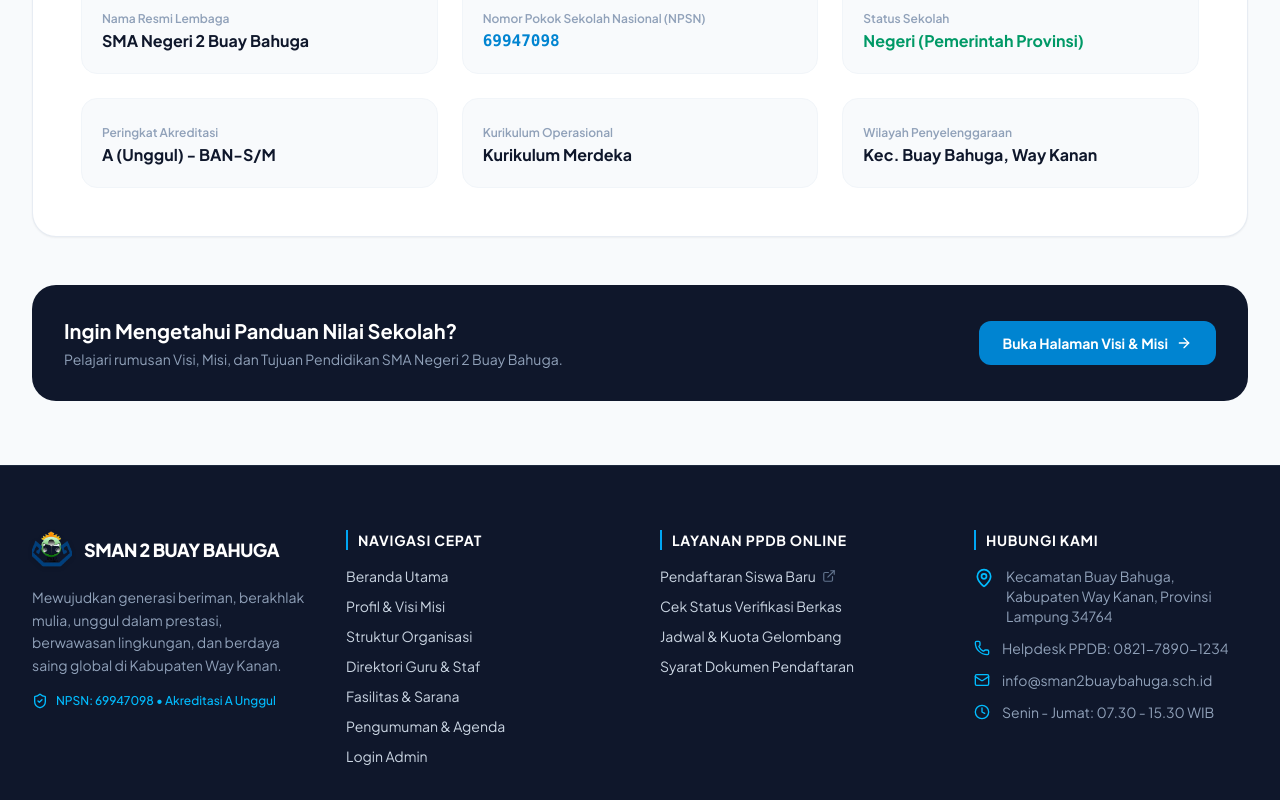
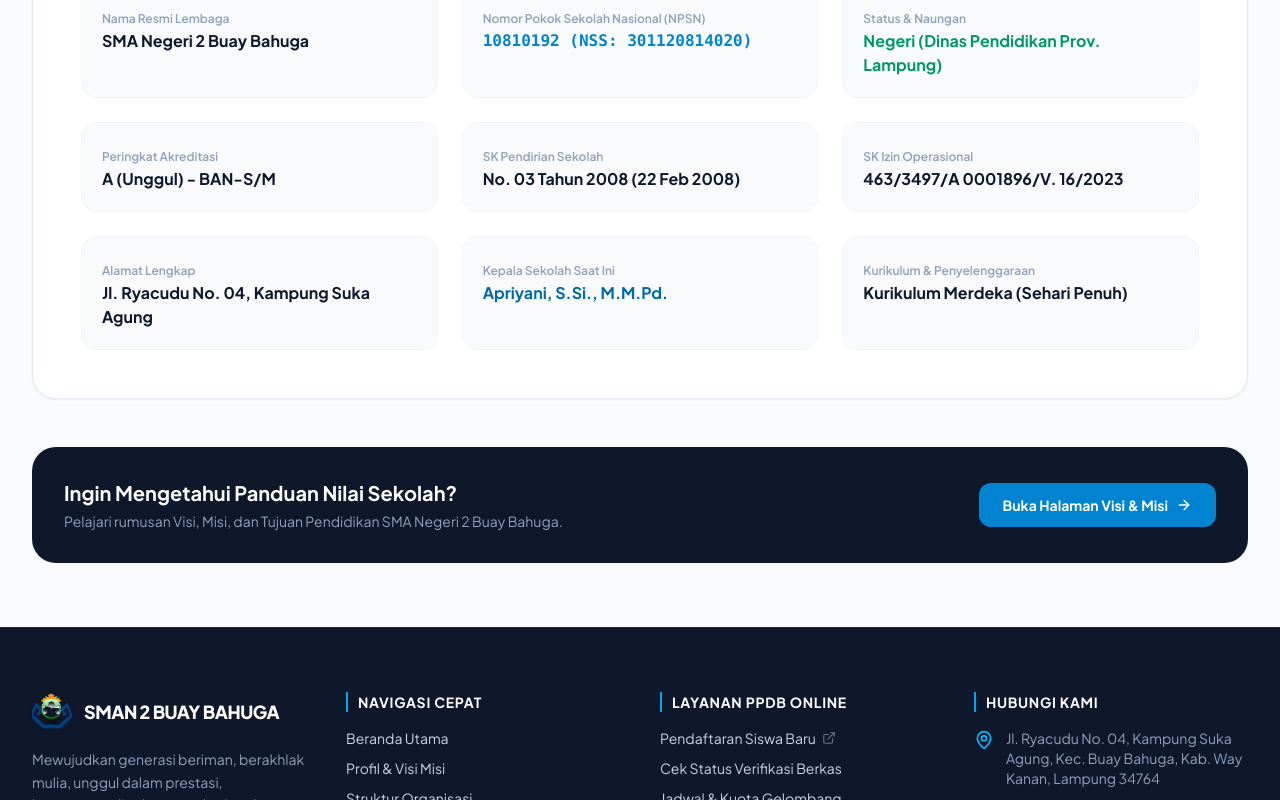
Before and after one commit to dharmamudita/smanegeri2buaybahuga, a Next.js app: page /profil/tentang in a window 1280 px wide. Shown: the part 1200-2000 px from the top of the page. Built offline with nearby package versions, Linux system fonts and the light colour scheme; no server answers.

Commit message:
feat(data): populate official Kemendikbud & Dapodik factual data for SMAN 2 Buay Bahuga

```diff
--- a/src/app/informasi/kontak/page.tsx
+++ b/src/app/informasi/kontak/page.tsx
@@ -62,9 +62,9 @@
               <div className="space-y-1">
                 <h3 className="font-extrabold text-slate-900 text-base">Alamat Kampus Sekolah</h3>
                 <p className="text-xs sm:text-sm text-slate-600 leading-relaxed">
-                  Kecamatan Buay Bahuga, Kabupaten Way Kanan, Provinsi Lampung, Kode Pos 34764
+                  Jl. Ryacudu No. 04, Kampung Suka Agung, Kec. Buay Bahuga, Kab. Way Kanan, Lampung 34764
                 </p>
-                <div className="pt-1 text-[11px] font-mono text-slate-400">NPSN: 69947098</div>
+                <div className="pt-1 text-[11px] font-mono text-slate-400">NPSN: 10810192 • NSS: 301120814020</div>
               </div>
             </div>
 
@@ -74,13 +74,13 @@
                 <Phone className="w-6 h-6" />
               </div>
               <div className="space-y-2 flex-1">
-                <h3 className="font-extrabold text-slate-900 text-base">Telepon & WhatsApp Helpdesk</h3>
+                <h3 className="font-extrabold text-slate-900 text-base">Telepon & WhatsApp Layanan</h3>
                 <p className="text-xs sm:text-sm text-slate-600">
-                  0821-7890-1234 (Panitia Layanan PPDB)
+                  0852-6337-6378 (Layanan Sekolah & Panitia PPDB)
                 </p>
                 <div>
                   <a
-                    href="https://wa.me/6282178901234"
+                    href="https://wa.me/6285263376378"
                     target="_blank"
                     rel="noopener noreferrer"
                     className="inline-flex items-center gap-2 px-4 py-2 rounded-xl bg-emerald-600 hover:bg-emerald-500 text-white text-xs font-bold transition shadow-xs"
@@ -100,7 +100,7 @@
               <div className="space-y-1">
                 <h3 className="font-extrabold text-slate-900 text-base">Surat Elektronik Resmi</h3>
                 <p className="text-xs sm:text-sm text-slate-600">
-                  info@sman2buaybahuga.sch.id
+                  sman2buaybahuga@gmail.com
                 </p>
                 <span className="text-[11px] text-slate-400">Respon maksimal 1x24 jam hari kerja</span>
               </div>
--- a/src/app/page.tsx
+++ b/src/app/page.tsx
@@ -177,14 +177,14 @@
       <section className="max-w-7xl mx-auto px-4 sm:px-6 lg:px-8 -mt-12">
         <div className="grid grid-cols-2 md:grid-cols-4 gap-4 sm:gap-6">
           <div className="p-6 rounded-3xl bg-white border border-slate-200/80 shadow-sm text-center space-y-1">
-            <div className="text-3xl sm:text-4xl font-black text-sky-600">450+</div>
+            <div className="text-3xl sm:text-4xl font-black text-sky-600">980+</div>
             <div className="text-sm font-bold text-slate-800">Siswa Aktif</div>
-            <div className="text-xs text-slate-500">Tersebar di Fase E & F</div>
+            <div className="text-xs text-slate-500">29 Rombongan Belajar</div>
           </div>
 
           <div className="p-6 rounded-3xl bg-white border border-slate-200/80 shadow-sm text-center space-y-1">
-            <div className="text-3xl sm:text-4xl font-black text-sky-600">32+</div>
-            <div className="text-sm font-bold text-slate-800">Pendidik & Staf</div>
+            <div className="text-3xl sm:text-4xl font-black text-sky-600">47</div>
+            <div className="text-sm font-bold text-slate-800">Pendidik & Tenaga Kependidikan</div>
             <div className="text-xs text-slate-500">Kualifikasi S1 & S2</div>
           </div>
 
@@ -216,9 +216,9 @@
                 <School className="w-16 h-16 sm:w-20 sm:h-20 text-sky-400" />
               </div>
               <div>
-                <h3 className="text-lg font-bold text-white">Drs. H. Mulyadi, M.Pd.</h3>
+                <h3 className="text-lg font-bold text-white">Apriyani, S.Si., M.M.Pd.</h3>
                 <p className="text-xs text-sky-300 font-medium">Kepala SMAN 2 Buay Bahuga</p>
-                <p className="text-[11px] text-slate-400">NIP. 19680512 199303 1 005</p>
+                <p className="text-[11px] text-slate-400">Pembina SMA Negeri 2 Buay Bahuga</p>
               </div>
             </div>
 
@@ -407,7 +407,7 @@
 
             <div className="flex items-center gap-3">
               <a
-                href="https://wa.me/6282178901234"
+                href="https://wa.me/6285263376378"
                 target="_blank"
                 rel="noopener noreferrer"
                 className="inline-flex items-center gap-2 px-5 py-3 rounded-xl bg-emerald-600 hover:bg-emerald-500 text-white font-bold text-sm shadow-md shadow-emerald-600/20 transition active:scale-95"
@@ -428,7 +428,7 @@
                 <div>
                   <div className="font-bold text-slate-900 text-sm">Alamat Kampus Sekolah</div>
                   <p className="text-xs sm:text-sm text-slate-600 mt-1 leading-relaxed">
-                    Kecamatan Buay Bahuga, Kabupaten Way Kanan, Provinsi Lampung 34764
+                    Jl. Ryacudu No. 04, Kampung Suka Agung, Kec. Buay Bahuga, Kab. Way Kanan, Lampung 34764
                   </p>
                 </div>
               </div>
@@ -440,9 +440,9 @@
                 <div>
                   <div className="font-bold text-slate-900 text-sm">Telepon & WhatsApp Helpdesk</div>
                   <p className="text-xs sm:text-sm text-slate-600 mt-1">
-                    0821-7890-1234 (Panitia PPDB)
+                    0852-6337-6378 (Layanan Sekolah & PPDB)
                   </p>
-                  <span className="text-[11px] text-emerald-600 font-semibold block mt-0.5">Aktif selama masa PPDB</span>
+                  <span className="text-[11px] text-emerald-600 font-semibold block mt-0.5">Aktif selama jam dinas & masa PPDB</span>
                 </div>
               </div>
 
@@ -453,7 +453,7 @@
                 <div>
                   <div className="font-bold text-slate-900 text-sm">Surat Elektronik Resmi</div>
                   <p className="text-xs sm:text-sm text-slate-600 mt-1">
-                    info@sman2buaybahuga.sch.id
+                    sman2buaybahuga@gmail.com
                   </p>
                 </div>
               </div>
--- a/src/app/ppdb/cek-status/page.tsx
+++ b/src/app/ppdb/cek-status/page.tsx
@@ -191,7 +191,7 @@
                       SMA NEGERI 2 BUAY BAHUGA
                     </h2>
                     <p className="text-xs text-slate-600">
-                      Kecamatan Buay Bahuga, Kabupaten Way Kanan, Provinsi Lampung • NPSN: 69947098
+                      Jl. Ryacudu No. 04, Suka Agung, Buay Bahuga, Way Kanan, Lampung • NPSN: 10810192
                     </p>
                     <p className="text-xs font-bold text-sky-700">
                       TANDA BUKTI PENERIMAAN PESERTA DIDIK BARU (PPDB) ONLINE
--- a/src/app/ppdb/page.tsx
+++ b/src/app/ppdb/page.tsx
@@ -181,7 +181,7 @@
             </p>
             <div className="pt-1 flex items-center gap-2 text-xs font-bold text-sky-600">
               <Phone className="w-3.5 h-3.5" />
-              <span>WhatsApp: 0821-7890-1234</span>
+              <span>WhatsApp / Telp: 0852-6337-6378</span>
             </div>
           </div>
         </div>
--- a/src/app/profil/guru/page.tsx
+++ b/src/app/profil/guru/page.tsx
@@ -14,10 +14,10 @@
 const DEFAULT_TEACHERS: Teacher[] = [
   {
     id: "t1",
-    full_name: "Drs. H. Mulyadi, M.Pd.",
-    nip: "19680512 199303 1 005",
+    full_name: "Apriyani, S.Si., M.M.Pd.",
+    nip: "Kepala SMA Negeri 2 Buay Bahuga",
     role_title: "Kepala Sekolah",
-    subject: "Manajemen Pendidikan",
+    subject: "Manajemen Sekolah",
     photo_url: null,
     order_index: 1,
     is_active: true,
--- a/src/app/profil/page.tsx
+++ b/src/app/profil/page.tsx
@@ -90,7 +90,7 @@
             <div className="flex items-center gap-3">
               <div className="px-4 py-2 rounded-xl bg-white/10 backdrop-blur-sm border border-white/10 text-center">
                 <div className="text-xs text-sky-300 font-medium">NPSN</div>
-                <div className="text-base font-extrabold text-white font-mono">69947098</div>
+                <div className="text-base font-extrabold text-white font-mono">10810192</div>
               </div>
               <div className="px-4 py-2 rounded-xl bg-emerald-500/20 border border-emerald-400/30 text-center">
                 <div className="text-xs text-emerald-300 font-medium">Status</div>
--- a/src/app/profil/struktur/page.tsx
+++ b/src/app/profil/struktur/page.tsx
@@ -27,8 +27,8 @@
 const LEADERSHIP_TEAM = [
   {
     role: "Kepala Sekolah",
-    name: "Drs. H. Mulyadi, M.Pd.",
-    nip: "19680512 199303 1 005",
+    name: "Apriyani, S.Si., M.M.Pd.",
+    nip: "Kepala SMA Negeri 2 Buay Bahuga",
     level: "Pimpinan Utama",
     desc: "Penanggung jawab umum seluruh kebijakan, tata kelola manajerial, mutu akademik, dan akuntabilitas kelembagaan sekolah.",
     badge: "Pimpinan Sekolah",
@@ -187,8 +187,8 @@
 
                 <div>
                   <div className="text-xs text-sky-200 font-semibold uppercase tracking-wider">Kepala Sekolah</div>
-                  <h3 className="text-2xl font-black mt-1">Drs. H. Mulyadi, M.Pd.</h3>
-                  <div className="text-xs font-mono text-sky-200 mt-0.5">NIP. 19680512 199303 1 005</div>
+                  <h3 className="text-2xl font-black mt-1">Apriyani, S.Si., M.M.Pd.</h3>
+                  <div className="text-xs font-mono text-sky-200 mt-0.5">Kepala SMA Negeri 2 Buay Bahuga</div>
                 </div>
 
                 <p className="text-xs sm:text-sm text-sky-100 leading-relaxed pt-2 border-t border-white/10">
--- a/src/app/profil/tentang/page.tsx
+++ b/src/app/profil/tentang/page.tsx
@@ -86,23 +86,35 @@
             </div>
             <div className="p-5 rounded-2xl bg-slate-50 border border-slate-100 space-y-1">
               <span className="text-xs text-slate-400 font-semibold">Nomor Pokok Sekolah Nasional (NPSN)</span>
-              <div className="text-base font-bold text-sky-600 font-mono">69947098</div>
+              <div className="text-base font-bold text-sky-600 font-mono">10810192 (NSS: 301120814020)</div>
             </div>
             <div className="p-5 rounded-2xl bg-slate-50 border border-slate-100 space-y-1">
-              <span className="text-xs text-slate-400 font-semibold">Status Sekolah</span>
-              <div className="text-base font-bold text-emerald-600">Negeri (Pemerintah Provinsi)</div>
+              <span className="text-xs text-slate-400 font-semibold">Status & Naungan</span>
+              <div className="text-base font-bold text-emerald-600">Negeri (Dinas Pendidikan Prov. Lampung)</div>
             </div>
             <div className="p-5 rounded-2xl bg-slate-50 border border-slate-100 space-y-1">
               <span className="text-xs text-slate-400 font-semibold">Peringkat Akreditasi</span>
               <div className="text-base font-bold text-slate-900">A (Unggul) - BAN-S/M</div>
             </div>
             <div className="p-5 rounded-2xl bg-slate-50 border border-slate-100 space-y-1">
-              <span className="text-xs text-slate-400 font-semibold">Kurikulum Operasional</span>
-              <div className="text-base font-bold text-slate-900">Kurikulum Merdeka</div>
+              <span className="text-xs text-slate-400 font-semibold">SK Pendirian Sekolah</span>
+              <div className="text-base font-bold text-slate-900">No. 03 Tahun 2008 (22 Feb 2008)</div>
             </div>
             <div className="p-5 rounded-2xl bg-slate-50 border border-slate-100 space-y-1">
-              <span className="text-xs text-slate-400 font-semibold">Wilayah Penyelenggaraan</span>
-              <div className="text-base font-bold text-slate-900">Kec. Buay Bahuga, Way Kanan</div>
+              <span className="text-xs text-slate-400 font-semibold">SK Izin Operasional</span>
+              <div className="text-base font-bold text-slate-900">463/3497/A 0001896/V. 16/2023</div>
+            </div>
+            <div className="p-5 rounded-2xl bg-slate-50 border border-slate-100 space-y-1">
+              <span className="text-xs text-slate-400 font-semibold">Alamat Lengkap</span>
+              <div className="text-base font-bold text-slate-900">Jl. Ryacudu No. 04, Kampung Suka Agung</div>
+            </div>
+            <div className="p-5 rounded-2xl bg-slate-50 border border-slate-100 space-y-1">
+              <span className="text-xs text-slate-400 font-semibold">Kepala Sekolah Saat Ini</span>
+              <div className="text-base font-bold text-sky-700">Apriyani, S.Si., M.M.Pd.</div>
+            </div>
+            <div className="p-5 rounded-2xl bg-slate-50 border border-slate-100 space-y-1">
+              <span className="text-xs text-slate-400 font-semibold">Kurikulum & Penyelenggaraan</span>
+              <div className="text-base font-bold text-slate-900">Kurikulum Merdeka (Sehari Penuh)</div>
             </div>
           </div>
         </div>
--- a/src/components/layout/Footer.tsx
+++ b/src/components/layout/Footer.tsx
@@ -37,7 +37,7 @@
             </p>
             <div className="flex items-center gap-2 text-xs font-medium text-sky-400">
               <ShieldCheck className="w-4 h-4 text-sky-400" />
-              <span>NPSN: 69947098 • Akreditasi A Unggul</span>
+              <span>NPSN: 10810192 • Akreditasi A Unggul</span>
             </div>
           </div>
 
@@ -123,15 +123,15 @@
             <div className="space-y-3 text-sm text-slate-400">
               <div className="flex items-start gap-3">
                 <MapPin className="w-5 h-5 text-sky-400 shrink-0 mt-0.5" />
-                <span>Kecamatan Buay Bahuga, Kabupaten Way Kanan, Provinsi Lampung 34764</span>
+                <span>Jl. Ryacudu No. 04, Kampung Suka Agung, Kec. Buay Bahuga, Kab. Way Kanan, Lampung 34764</span>
               </div>
               <div className="flex items-center gap-3">
                 <Phone className="w-4 h-4 text-sky-400 shrink-0" />
-                <span>Helpdesk PPDB: 0821-7890-1234</span>
+                <span>Telepon / WA: 0852-6337-6378</span>
               </div>
               <div className="flex items-center gap-3">
                 <Mail className="w-4 h-4 text-sky-400 shrink-0" />
-                <span>info@sman2buaybahuga.sch.id</span>
+                <span>sman2buaybahuga@gmail.com</span>
               </div>
               <div className="flex items-center gap-3">
                 <Clock className="w-4 h-4 text-sky-400 shrink-0" />
```
Also changed, not shown: 1 other file (tests, documents, lock files or other folders).
